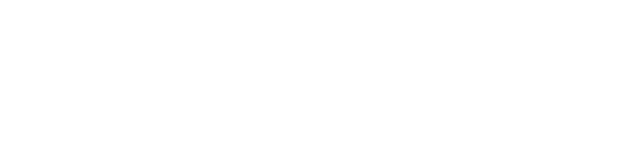
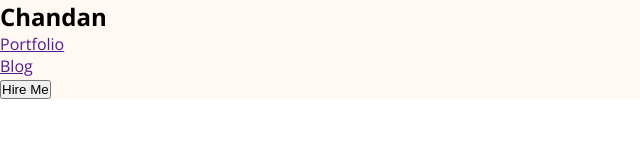
Before and after one commit to chandan-d-karmaker/Portfolio, a plain HTML site: page index.html in a window 1280 px wide. Shown: the whole page, without its empty margins (0-640 px from the left). Drawn offline with nearby package versions, Linux system fonts and the light colour scheme.

Commit message:
working on header and nav bar

```diff
--- a/index.html
+++ b/index.html
@@ -4,10 +4,26 @@
     <meta charset="UTF-8">
     <meta name="viewport" content="width=device-width, initial-scale=1.0">
     <title>Chandan Karmaker</title>
+    <link rel="preconnect" href="https://fonts.googleapis.com">
+    <link rel="preconnect" href="https://fonts.gstatic.com" crossorigin>
+    <link href="https://fonts.googleapis.com/css2?family=Anton&family=Figtree:ital,wght@0,300..900;1,300..900&family=Fira+Sans:ital,wght@0,100;0,200;0,300;0,400;0,500;0,600;0,700;0,800;0,900;1,100;1,200;1,300;1,400;1,500;1,600;1,700;1,800;1,900&family=Open+Sans:ital,wght@0,300..800;1,300..800&display=swap" rel="stylesheet">
+    <link rel="stylesheet" href="style/style.css">
 </head>
-<body>
+<body class="font-open-sans">
 
+    <header>
+        <nav>
+            <div>
+                <h2>Chandan</h2>
+            </div>
 
+            <ul>
+                <li><a href="">Portfolio</a></li>
+                <li><a href="">Blog</a></li>
+                <li><button>Hire Me</button></li>
+            </ul>
+        </nav>
+    </header>
 
 </body>
 </html>
--- /dev/null
+++ b/style/style.css
@@ -0,0 +1,14 @@
+*{
+    margin: 0;
+    padding: 0;
+    box-sizing: border-box;
+}
+
+.font-open-sans {
+  font-family: "Open Sans", sans-serif;
+  font-optical-sizing: auto;
+
+}
+header{
+    background-color: #FFF8F3;
+}
```
